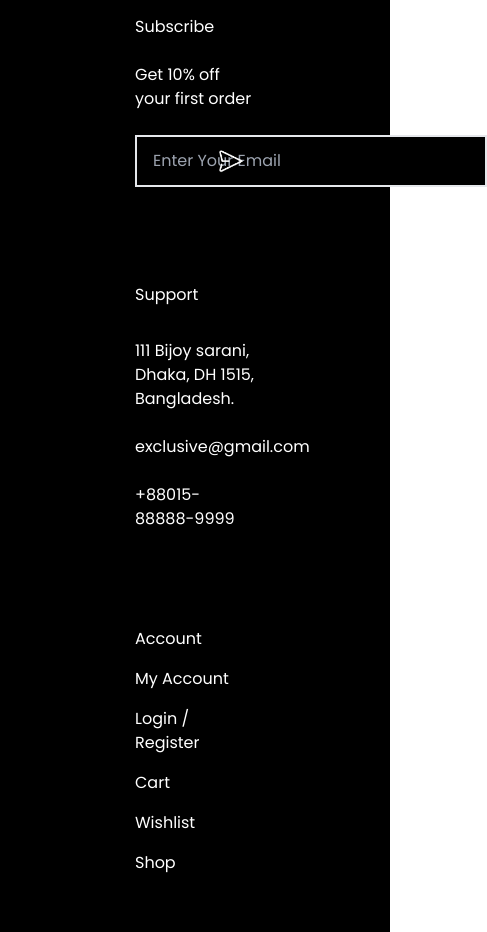
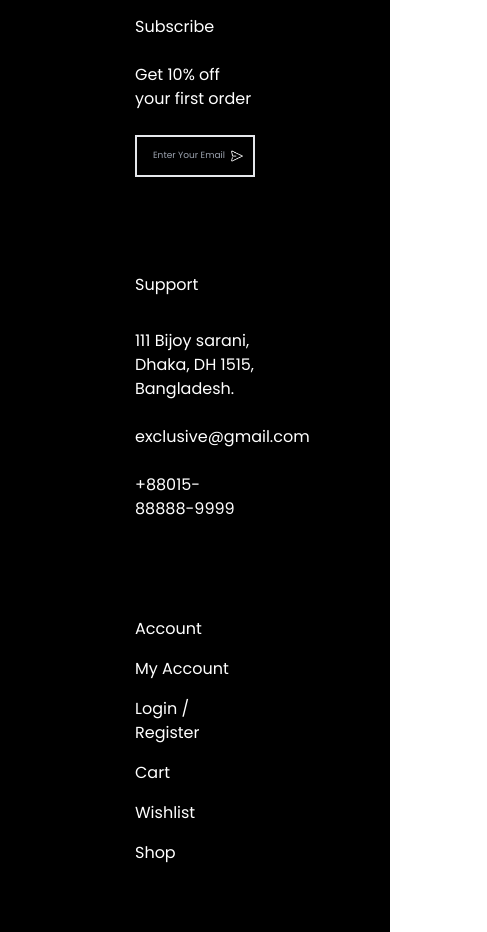
Before and after one commit to ahmadjkff/E-commerce, a React (Vite) app: page / in a window 390 px wide. Shown: the part 6300-7232 px from the top of the page, 487 px wide, since content can reach past the window. Built offline with nearby package versions, Linux system fonts and the light colour scheme; no server answers.

Commit message:
Refactor Footer component for improved responsiveness and UX

```diff
--- a/src/components/Footer.jsx
+++ b/src/components/Footer.jsx
@@ -17,11 +17,11 @@ function Footer() {
 
         <div className="relative">
           <input
-            className="border-2 py-3 px-4 bg-black"
+            className="border-2 py-3 px-4 bg-black xs2:w-full xs2:text-[9px] md:text-base md:w-60"
             type="text"
             placeholder="Enter Your Email"
           />
-          <button className="absolute top-1/2 w-6 right-3 transform -translate-y-1/2">
+          <button className="absolute top-1/2 xs2:w-3 md:w-6 right-3 transform -translate-y-1/2">
             <img src={arrow} alt="arrow icon" />
           </button>
         </div>
```
